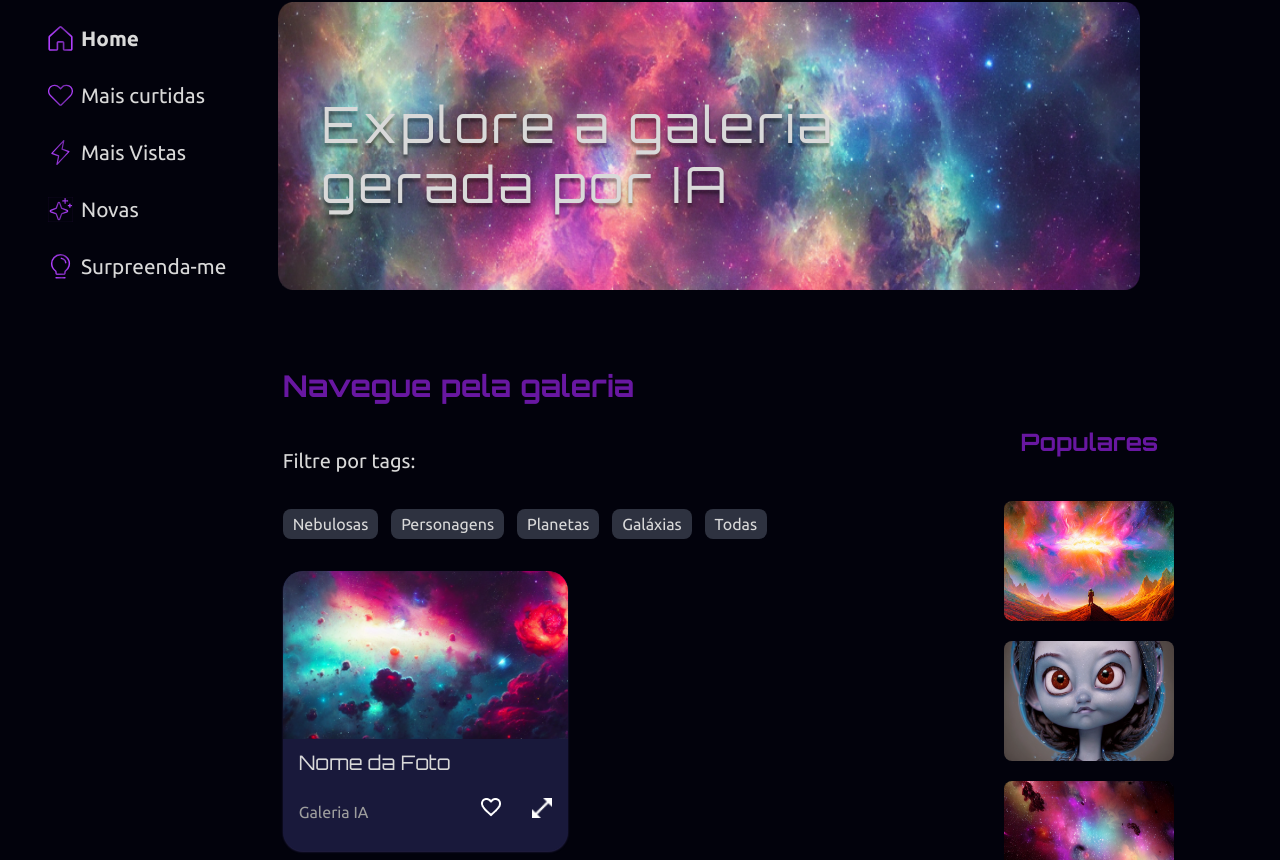
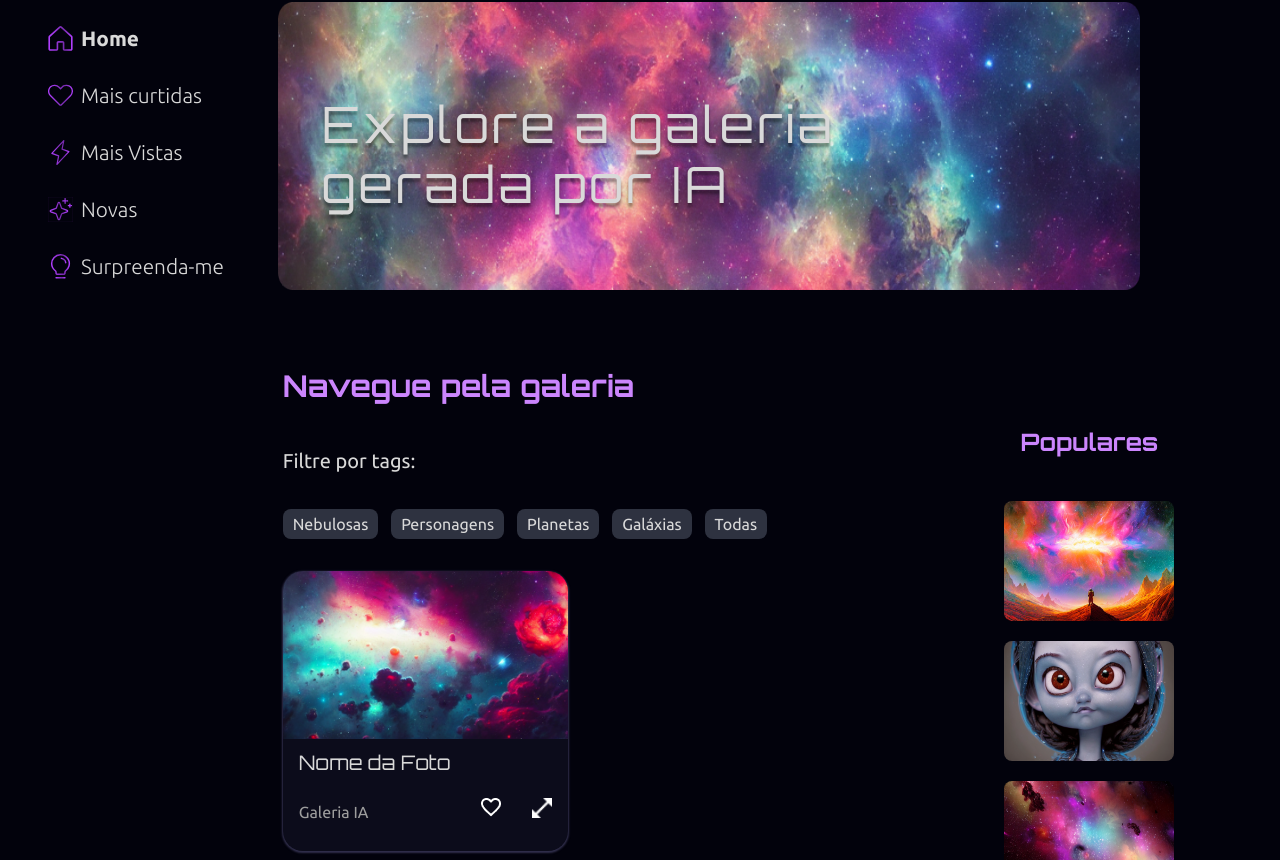
Before and after one commit to robs-am/space-gallery, a React (Create React App) app: page / in a window 1280 px wide. Shown: the part 160-1020 px from the top of the page. Built offline with nearby package versions, Linux system fonts and the light colour scheme.

Commit message:
novas cores

```diff
--- a/src/Components/Galeria/Galeria.module.scss
+++ b/src/Components/Galeria/Galeria.module.scss
@@ -6,7 +6,7 @@
   margin-bottom: 2rem;
 
   h2 {
-    color: #6817a1;
+    color: #cb85fd;
     font-size: 30px;
   }
 
@@ -20,13 +20,14 @@
   }
 
   &__card {
-    background-color: #19193b;
+    background-color: #0c0c1b;
+
     border-radius: 20px;
     height: 280px;
     width: 285px;
     margin-right: 2.5rem;
     margin-bottom: 2.5rem;
-    box-shadow: rgba(49, 44, 92, 0.836) 0px 1px 2px 0px;
+    box-shadow: rgba(59, 56, 90, 0.836) 0px 1px 2px 1px;
     font-family: "Ubuntu";
     cursor: pointer;
 
@@ -96,7 +97,7 @@
     }
 
     h2 {
-      color: #6817a1;
+      color: #cb85fd;
       font-size: 24px;
     }
 
--- a/src/Components/Galeria/Populares/Populares.module.scss
+++ b/src/Components/Galeria/Populares/Populares.module.scss
@@ -7,16 +7,14 @@
   align-items: center;
   height: 800px;
 
-  width:50vw;
-  color: #6817a1;
+  width: 50vw;
+  color: #cb85fd;
   font-family: $fonte-normal;
   font-size: 16px;
 
   h2 {
     margin-top: 5.3rem;
   }
-
-
 
   &__imagens {
     display: flex;
@@ -26,14 +24,11 @@
     padding: 0;
     list-style: none;
 
-
-
     img {
       width: 170px;
       height: 120px;
       border-radius: 8px;
-      margin-block:0.5rem;
-
+      margin-block: 0.5rem;
     }
   }
 
@@ -84,16 +79,14 @@
     align-items: center;
     height: 500px;
 
-    width:100%;
-    color: #6817a1;
+    width: 100%;
+    color: #cb85fd;
     font-family: $fonte-normal;
     font-size: 16px;
 
     h2 {
       margin-top: 0;
     }
-
-
 
     &__imagens {
       display: flex;
@@ -103,20 +96,17 @@
       padding: 0;
       list-style: none;
 
-        li {
-          &:nth-child(n+3) {
-            display: none;
-          }
+      li {
+        &:nth-child(n + 3) {
+          display: none;
         }
-
+      }
 
       img {
         width: 310px;
         height: 158px;
         border-radius: 8px;
         margin-block: 0.5rem;
-
-
       }
     }
 
--- a/src/Components/Menu/Menu.module.scss
+++ b/src/Components/Menu/Menu.module.scss
@@ -1,5 +1,5 @@
 @import "../../styles/variaveis";
-@import url('https://fonts.googleapis.com/css2?family=Orbitron:wght@400;600;700&display=swap');
+@import url("https://fonts.googleapis.com/css2?family=Orbitron:wght@400;600;700&display=swap");
 
 .menu {
   width: 18%;
@@ -24,7 +24,7 @@
       a {
         font-weight: 700;
         color: $cor-do-texto;
-          font-family: 'Ubuntu';
+        font-family: "Ubuntu";
       }
     }
   }
@@ -40,7 +40,8 @@
     text-decoration: none;
     font-size: 1.3rem;
     color: #d9d9d9;
-      font-family: "Ubuntu"
+    font-family: "Ubuntu";
+    font-weight: 300;
   }
 }
 
@@ -49,7 +50,6 @@
     display: flex;
     align-items: center;
     justify-content: center;
-
 
     &__lista {
       padding-left: 10.5rem;
@@ -71,8 +71,7 @@
         a {
           font-weight: 700;
           color: $cor-do-texto;
-            font-family: "Ubuntu"
-
+          font-family: "Ubuntu";
         }
       }
     }
@@ -88,8 +87,7 @@
       text-decoration: none;
       font-size: 0.9rem;
       color: #d9d9d9;
-        font-family: "Ubuntu"
+      font-family: "Ubuntu";
     }
   }
-
 }
--- a/src/styles/GlobalStyle.scss
+++ b/src/styles/GlobalStyle.scss
@@ -1,14 +1,17 @@
 @import-normalize;
 @import url("https://fonts.googleapis.com/css2?family=Figtree:wght@300;400&display=swap");
-
 
 body {
   margin: 0;
   padding: 0;
   min-height: 100vh;
-    background-image: linear-gradient(174.61deg, #02020C 25.16%, #090933 60.26%, #0b0b3cf6 96.76%);
+  background-image: linear-gradient(
+    174.61deg,
+    #02020c 25.16%,
+    #090933 60.26%,
+    #0a0a27f6 96.76%
+  );
   box-sizing: border-box;
-
 }
 
 body::-webkit-scrollbar {
```
Lines whose indentation alone changed are shown as unchanged.
